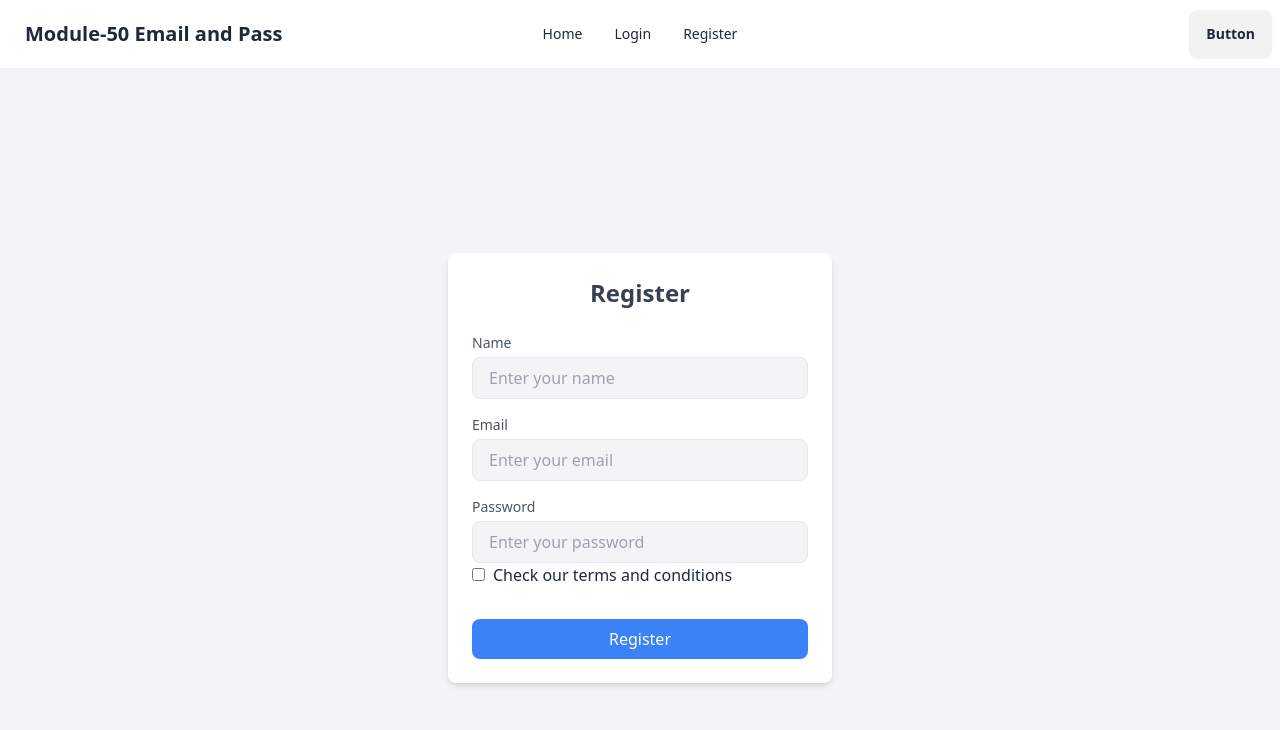
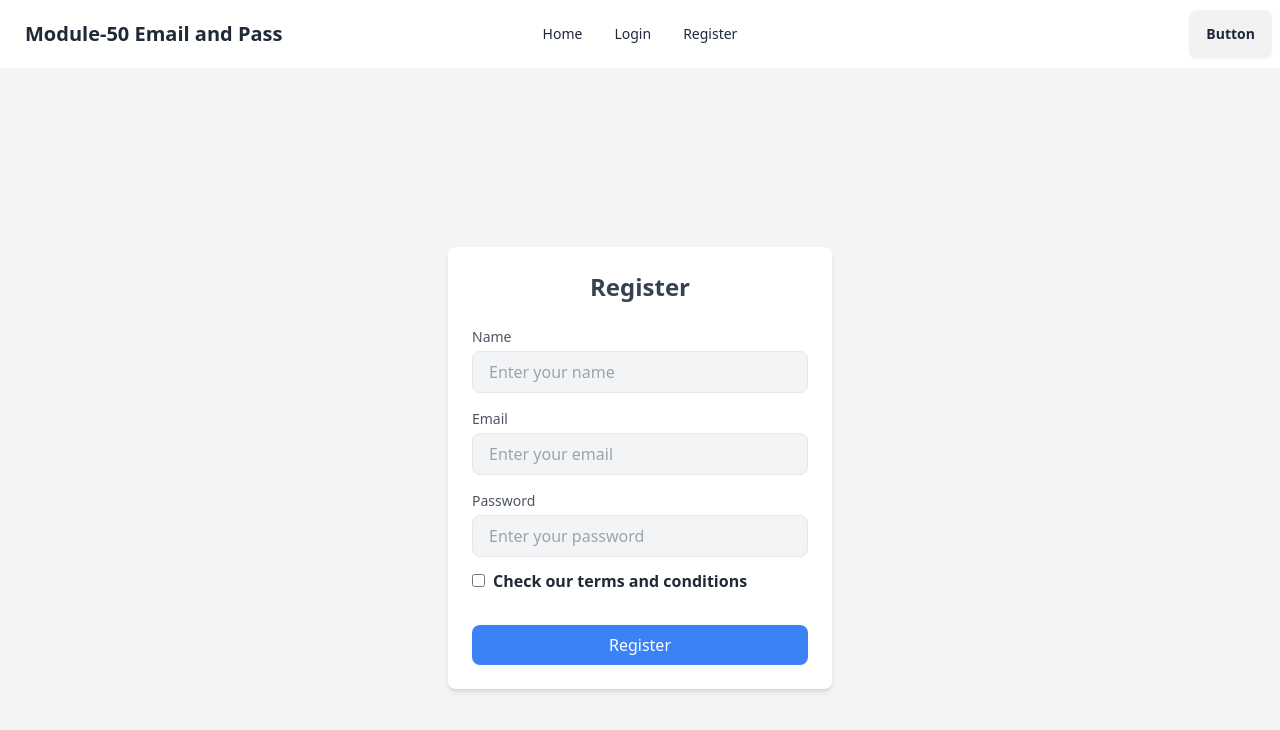
Before and after one commit to md-mostafiz181/Module-50-Email-Pass, a React (Vite) app: page /register in a window 1280 px wide. Shown: the top 730 px of the page. Built offline with nearby package versions, Linux system fonts and the light colour scheme.

Commit message:
added term and conditon functionality properly

```diff
--- a/src/components/Register/Register.jsx
+++ b/src/components/Register/Register.jsx
@@ -94,8 +94,10 @@ const Register = () => {
                 className="w-full px-4 py-2 mt-1 text-gray-700 bg-gray-100 border rounded-lg focus:outline-none focus:ring focus:ring-blue-300"
               />
 
+              <div className="mt-3">
               <input type="checkbox" name="terms" id="terms" />
-              <label  className="ms-2 mb-4" htmlFor="terms">Check our terms and conditions</label>
+              <label  className="ms-2 mb-4 font-bold"  htmlFor="terms">Check our terms and conditions</label>
+              </div>
             </div>
 
             <div>
```
